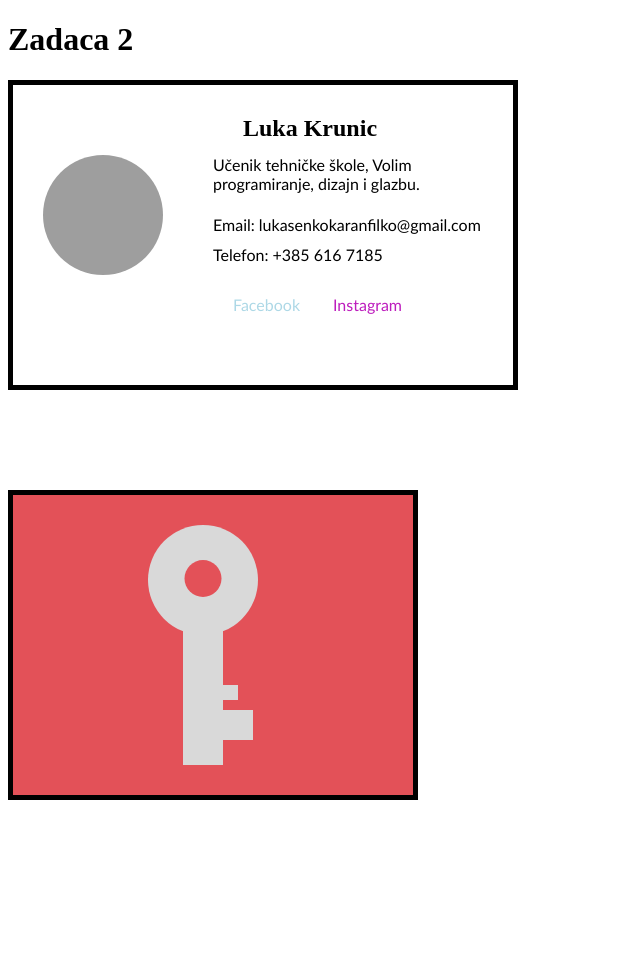
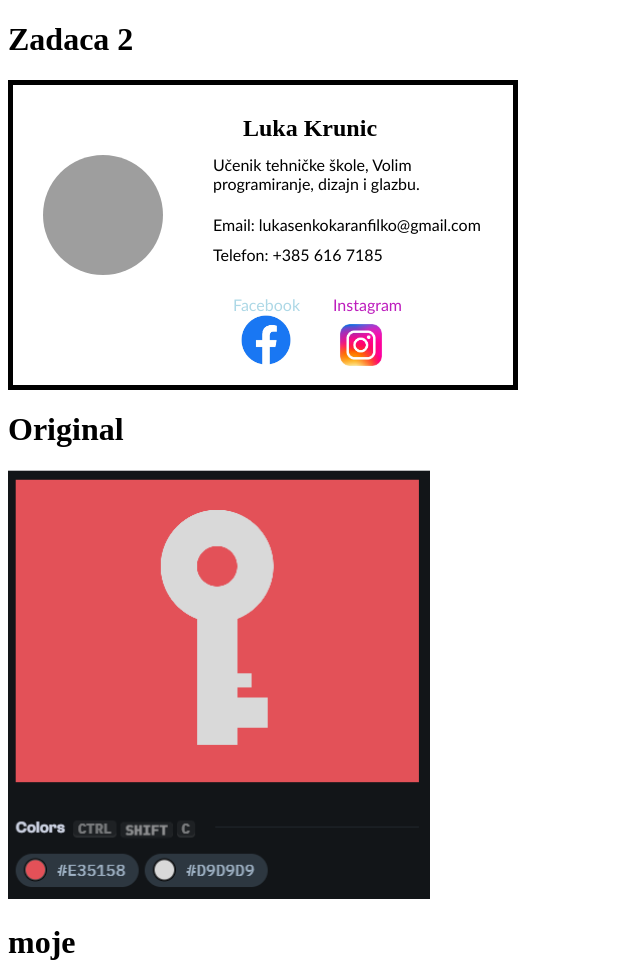
Before and after one commit to lukakrun/sjwp_krunic_luka, a plain HTML site: page zadace/zadaca2.html in a window 1280 px wide. Shown: the top 964 px of the page, without its empty margins (0-640 px from the left). Before the commit the page ends 800 px from the top, so only its background shows below. Drawn offline with Linux system fonts and the light colour scheme; grey boxes are pictures that could not be loaded.

Commit message:
zadaca2-final

```diff
--- a/zadace/zadaca2.html
+++ b/zadace/zadaca2.html
@@ -18,9 +18,13 @@
         <p class="p2">Email: lukasenkokaranfilko@gmail.com</p>
         <p class="p3">Telefon: +385 616 7185</p>
         <p class="p4" >Facebook</p>
+        <img class="slika2" src="./facebook-logo-vector-facebook-official-logo-vector-facebook-logo-illustrator_1002350-1803.avif" alt="facebook">
+        <img class="slika3" src="./modern-badge-logo-instagram-icon_578229-124.avif" alt="instagram">
         <p class="p5">Instagram</p>
     </div>
-
+    <h1>Original</h1>
+<img src="./Snimka_zaslona_2025-12-20_133133.png" alt="original">
+<h1>moje</h1>
 <div class ="border">
 <div class="kutija">
     <div class="pozicija">
--- a/zadace/zadca2.css
+++ b/zadace/zadca2.css
@@ -134,3 +134,20 @@ p{
     height: 30px;
     background-color: #D9D9D9;
 }
+.slika2{
+    position:absolute;
+    width: 50px;
+height: 50px;
+margin-left: 228px;
+margin-top:230px;
+}
+
+
+.slika3{
+
+    position: absolute;
+width: 60px;
+height: 60px;
+margin-left: 318px;
+margin-top: 230px;
+}
```
Also changed, not shown: index.html (+1 -1 lines), zadace/zadaca1.html (+2 -2 lines), zadace/Snimka_zaslona_2025-12-20_133133.png (added), zadace/facebook-logo-vector-facebook-official-logo-vector-facebook-logo-illustrator_1002350-1803.avif (added), zadace/modern-badge-logo-instagram-icon_578229-124.avif (added).
